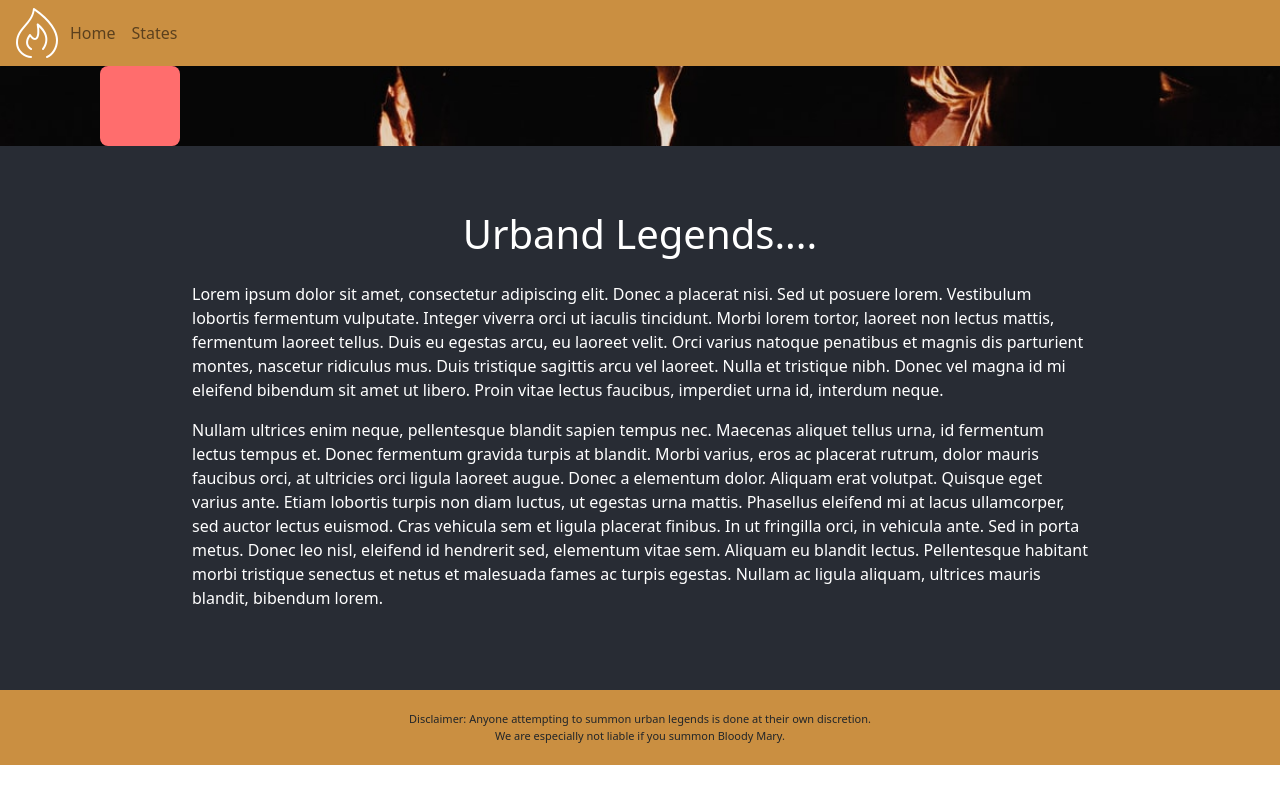
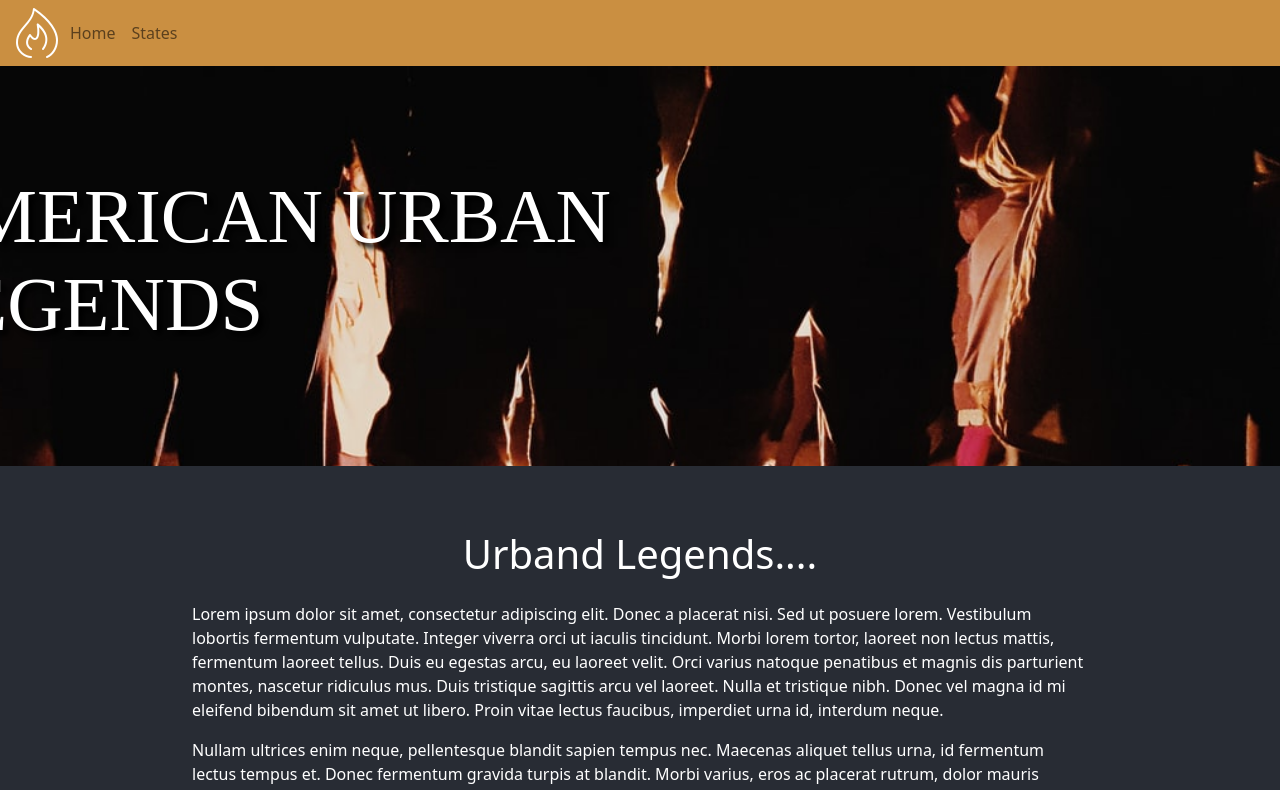
Before and after one commit to RachelNurmi91/American-Urban-Legends, a React (Create React App) app: page / in a window 1280 px wide. Shown: the top 790 px of the page. Built offline with nearby package versions, Linux system fonts and the light colour scheme.

Commit message:
Adding animation to banner.

```diff
--- a/src/App.css
+++ b/src/App.css
@@ -30,6 +30,5 @@
 }
 
 #banner {
-  margin: auto;
-  text-align: center;
+  height: 400px;
 }
--- a/src/App.js
+++ b/src/App.js
@@ -1,6 +1,4 @@
 import { Route, Routes } from 'react-router-dom';
-import React from 'react';
-import 'bootstrap/dist/css/bootstrap.css';
 import Home from './Screens/Home';
 import Navbar from './Screens/Navbar';
 import StateList from './Screens/StateList';
--- a/src/Screens/Banner.js
+++ b/src/Screens/Banner.js
@@ -2,21 +2,33 @@ import { useSpring, animated } from "@react-spring/web";
 
 const Banner = () => {
 
-    const springs = useSpring({
-        from: { x: 0 },
-        to: { x: 100 },
-    })
+    const [springs, api] = useSpring(() => ({
+        from: { x: -300 },
+    }));
+
+    const handleAnimationClick = () => {
+        api.start({
+            from: {
+                x:-300,
+            },
+            to: {
+                x:50,
+            },
+        })
+    }
 
     return (
-        <animated.div
+        <div id="banner" className="d-flex justify-content-center">
+            <animated.div
+            onClick={handleAnimationClick}
             style={{
-                width: 80,
-                height: 80,
-                background: '#ff6d6d',
-                borderRadius: 8,
+
                 ...springs,
             }}
-        />
+            >
+                <h1 className="title-banner">AMERICAN URBAN LEGENDS</h1>
+            </animated.div>
+        </div>
     )
 
 };
--- a/src/index.js
+++ b/src/index.js
@@ -4,6 +4,7 @@ import './index.css';
 import App from './App';
 import reportWebVitals from './reportWebVitals';
 import { BrowserRouter } from 'react-router-dom';
+import 'bootstrap/dist/css/bootstrap.css';
 
 const root = ReactDOM.createRoot(document.getElementById('root'));
 root.render(
```
